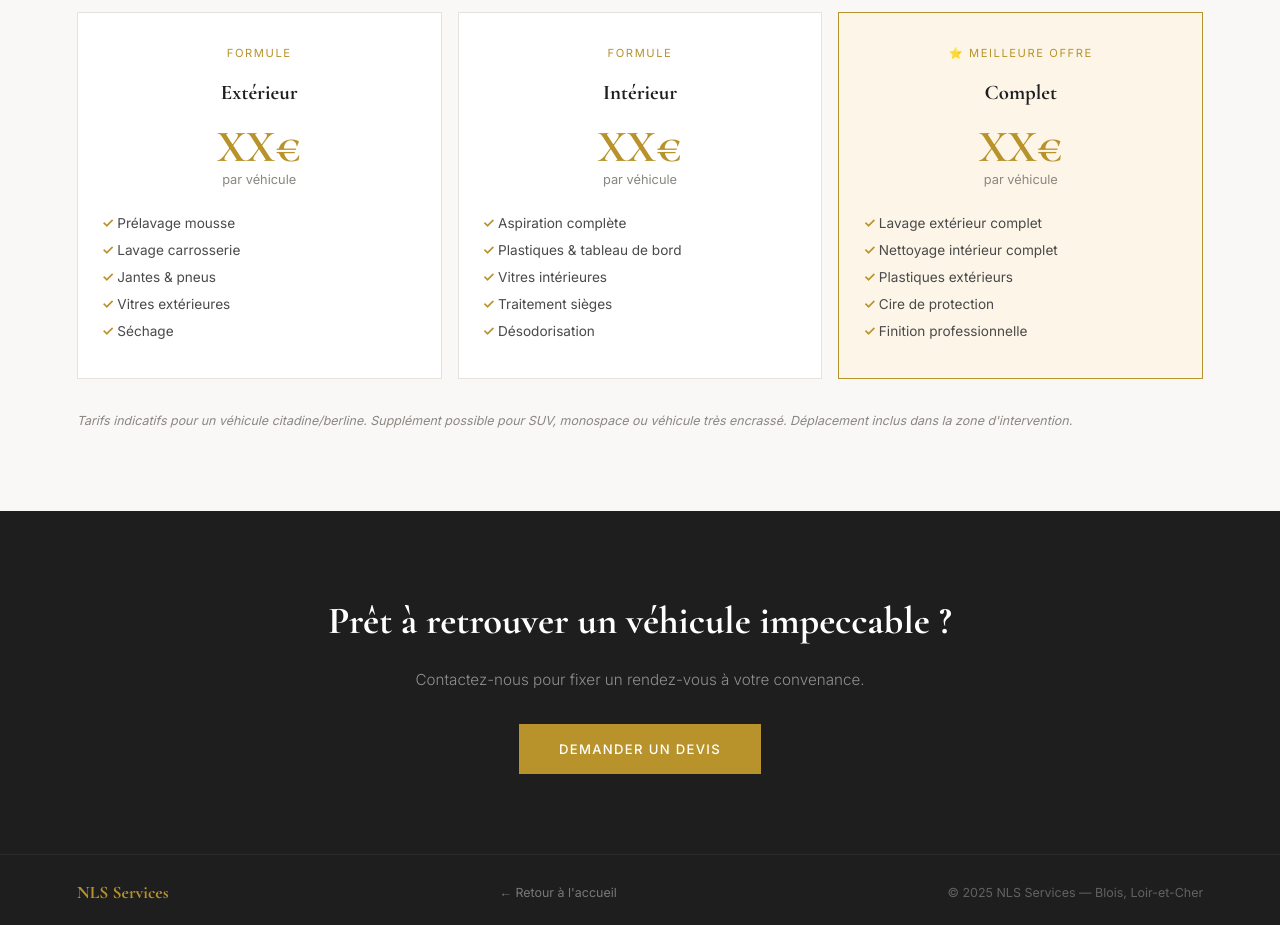
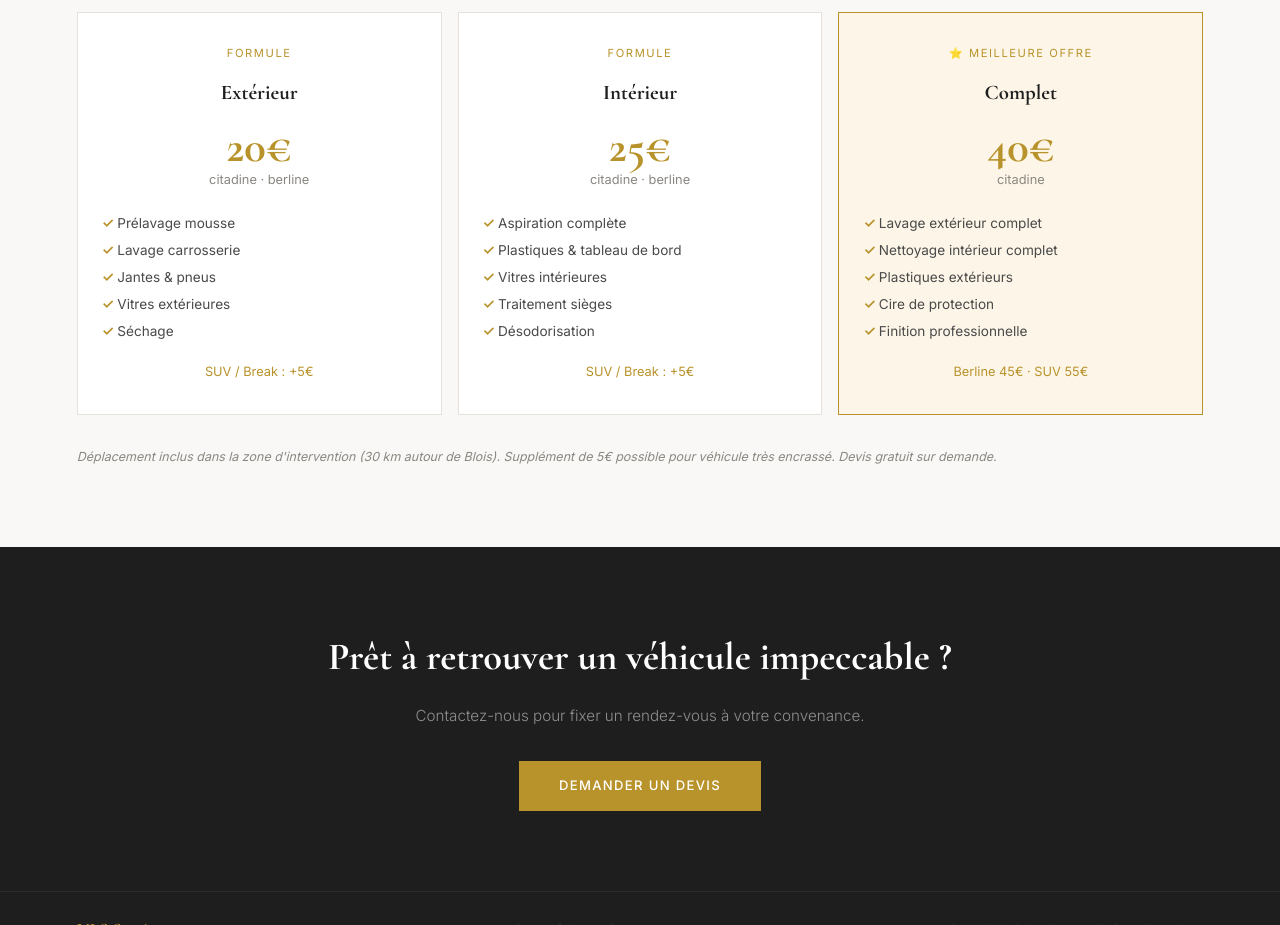
Before and after one commit to nls-services/NLS-SERVICES, a plain HTML site: page nettoyage.html in a window 1280 px wide. Shown: the part 1780-2705 px from the top of the page. Drawn offline with nearby package versions, Linux system fonts and the light colour scheme.

Commit message:
Add files via upload

```diff
--- a/nettoyage.html
+++ b/nettoyage.html
@@ -235,8 +235,8 @@
     <div class="tarif-card">
       <p class="tarif-badge">Formule</p>
       <p class="tarif-name">Extérieur</p>
-      <p class="tarif-price">XX€</p>
-      <p class="tarif-unit">par véhicule</p>
+      <p class="tarif-price">20€</p>
+      <p class="tarif-unit">citadine · berline</p>
       <ul class="tarif-list">
         <li>Prélavage mousse</li>
         <li>Lavage carrosserie</li>
@@ -244,12 +244,13 @@
         <li>Vitres extérieures</li>
         <li>Séchage</li>
       </ul>
+      <p style="margin-top:1rem;font-size:0.8rem;color:var(--gold);">SUV / Break : +5€</p>
     </div>
     <div class="tarif-card">
       <p class="tarif-badge">Formule</p>
       <p class="tarif-name">Intérieur</p>
-      <p class="tarif-price">XX€</p>
-      <p class="tarif-unit">par véhicule</p>
+      <p class="tarif-price">25€</p>
+      <p class="tarif-unit">citadine · berline</p>
       <ul class="tarif-list">
         <li>Aspiration complète</li>
         <li>Plastiques & tableau de bord</li>
@@ -257,12 +258,13 @@
         <li>Traitement sièges</li>
         <li>Désodorisation</li>
       </ul>
+      <p style="margin-top:1rem;font-size:0.8rem;color:var(--gold);">SUV / Break : +5€</p>
     </div>
     <div class="tarif-card featured">
       <p class="tarif-badge">⭐ Meilleure offre</p>
       <p class="tarif-name">Complet</p>
-      <p class="tarif-price">XX€</p>
-      <p class="tarif-unit">par véhicule</p>
+      <p class="tarif-price">40€</p>
+      <p class="tarif-unit">citadine</p>
       <ul class="tarif-list">
         <li>Lavage extérieur complet</li>
         <li>Nettoyage intérieur complet</li>
@@ -270,9 +272,10 @@
         <li>Cire de protection</li>
         <li>Finition professionnelle</li>
       </ul>
+      <p style="margin-top:1rem;font-size:0.8rem;color:var(--gold);">Berline 45€ · SUV 55€</p>
     </div>
   </div>
-  <p class="tarif-note">Tarifs indicatifs pour un véhicule citadine/berline. Supplément possible pour SUV, monospace ou véhicule très encrassé. Déplacement inclus dans la zone d'intervention.</p>
+  <p class="tarif-note">Déplacement inclus dans la zone d'intervention (30 km autour de Blois). Supplément de 5€ possible pour véhicule très encrassé. Devis gratuit sur demande.</p>
 </section>
 
 <!-- CTA -->
```
